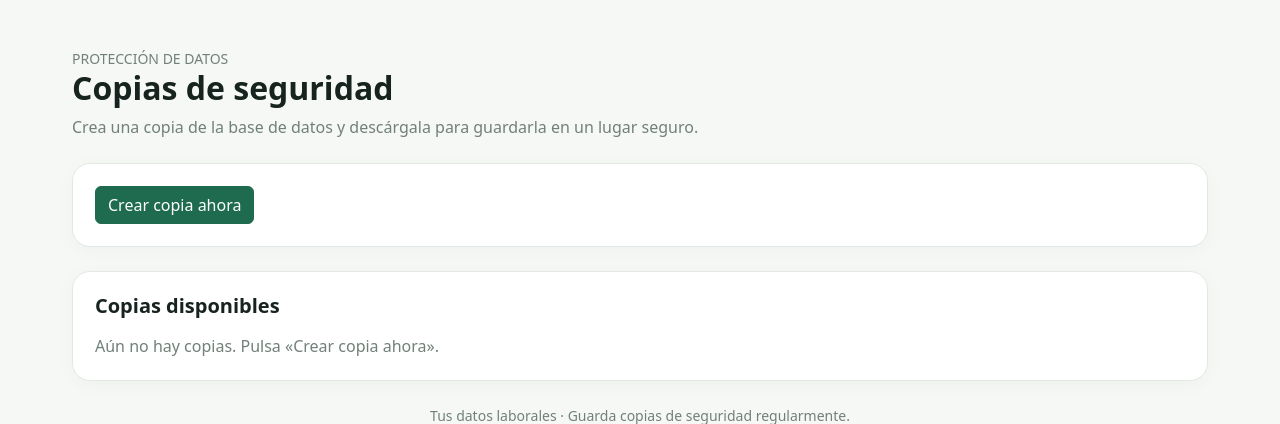
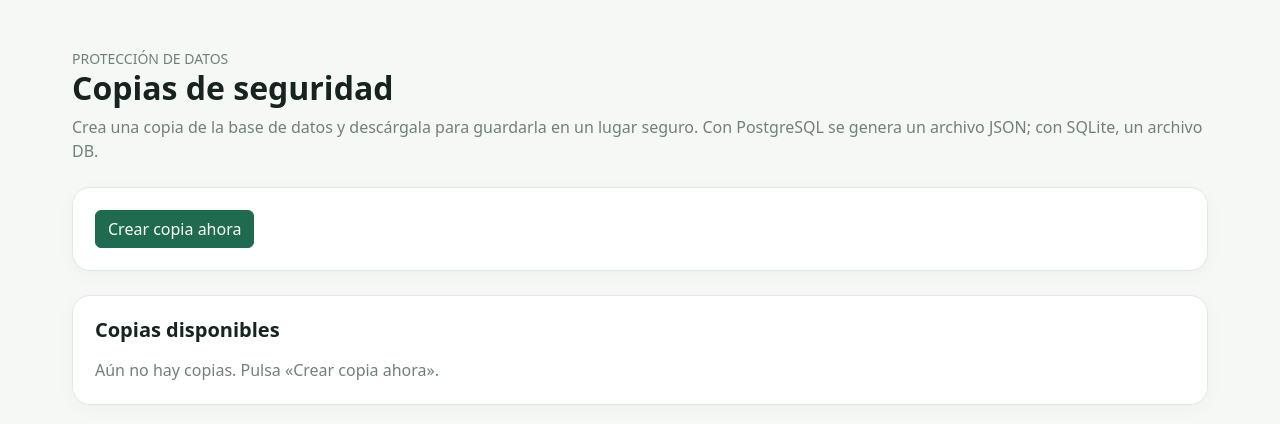
Before and after one commit to Ivory37goku/control-laboral-privado, a Flask app: page /backup in a window 1280 px wide. Shown: the part 120-544 px from the top of the page. Run offline with Flask 3, Linux system fonts and the light colour scheme; the visitor is signed in with stand-in values (Sample User, id 1); some libraries are stand-ins or nearby versions.

Commit message:
Explain backup format for PostgreSQL

```diff
--- a/templates/backup.html
+++ b/templates/backup.html
@@ -1,2 +1,2 @@
 {% extends "base.html" %}{% block title %}Copias de seguridad · Mi Control Laboral{% endblock %}
-{% block content %}<div class="mb-4"><div class="muted small">PROTECCIÓN DE DATOS</div><h1 class="h2 fw-bold">Copias de seguridad</h1><p class="muted">Crea una copia de la base de datos y descárgala para guardarla en un lugar seguro.</p></div><section class="panel mb-4"><form method="post"><button class="btn btn-success">Crear copia ahora</button></form></section><section class="panel"><h2 class="h5 fw-bold mb-3">Copias disponibles</h2>{% if files %}<ul class="list-group list-group-flush">{% for f in files %}<li class="list-group-item d-flex justify-content-between align-items-center gap-3"><span>{{ f }}</span><a class="btn btn-sm btn-outline-success" href="{{ url_for('download_backup',filename=f) }}">Descargar</a></li>{% endfor %}</ul>{% else %}<p class="muted mb-0">Aún no hay copias. Pulsa «Crear copia ahora».</p>{% endif %}</section>{% endblock %}
+{% block content %}<div class="mb-4"><div class="muted small">PROTECCIÓN DE DATOS</div><h1 class="h2 fw-bold">Copias de seguridad</h1><p class="muted">Crea una copia de la base de datos y descárgala para guardarla en un lugar seguro. Con PostgreSQL se genera un archivo JSON; con SQLite, un archivo DB.</p></div><section class="panel mb-4"><form method="post"><button class="btn btn-success">Crear copia ahora</button></form></section><section class="panel"><h2 class="h5 fw-bold mb-3">Copias disponibles</h2>{% if files %}<ul class="list-group list-group-flush">{% for f in files %}<li class="list-group-item d-flex justify-content-between align-items-center gap-3"><span>{{ f }}</span><a class="btn btn-sm btn-outline-success" href="{{ url_for('download_backup',filename=f) }}">Descargar</a></li>{% endfor %}</ul>{% else %}<p class="muted mb-0">Aún no hay copias. Pulsa «Crear copia ahora».</p>{% endif %}</section>{% endblock %}
```
